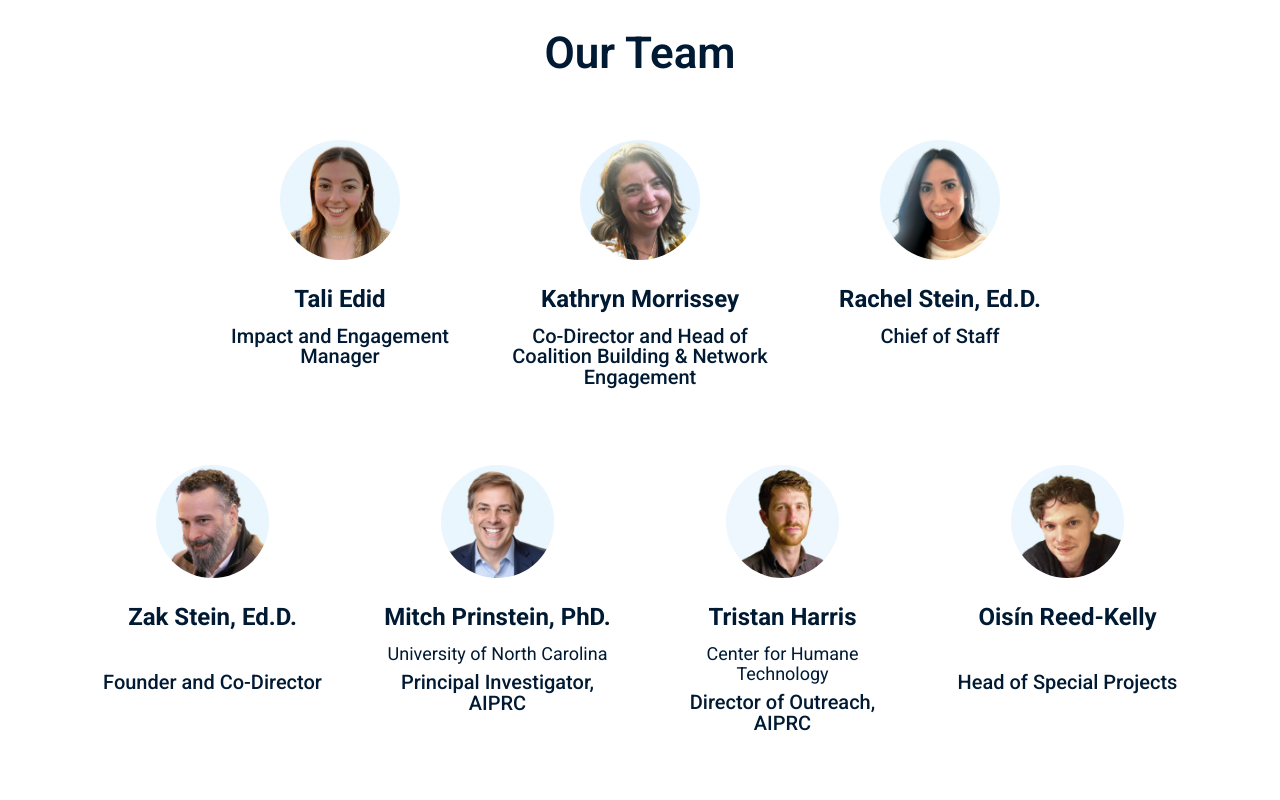
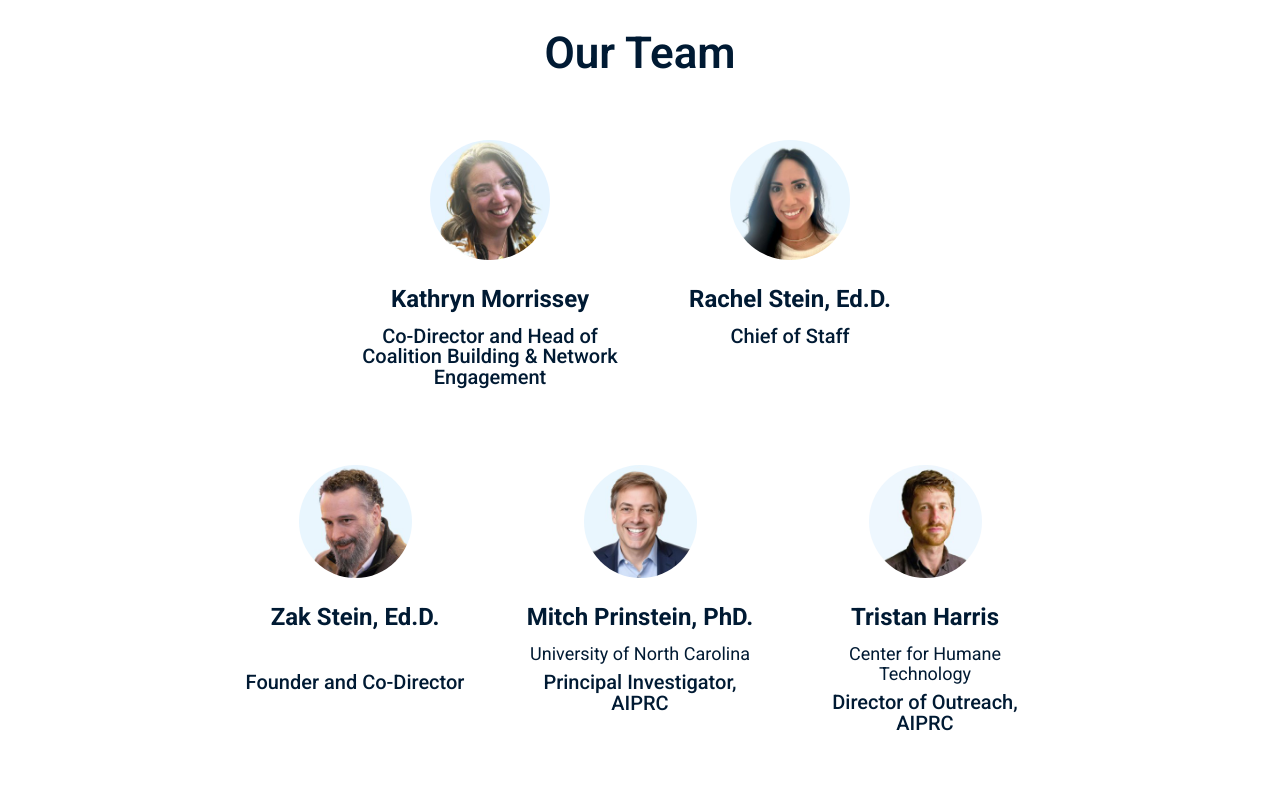
Before and after one commit to edwardwest/aiprc-site, a website: page about/index.html in a window 1280 px wide. Shown: the part 2820-3620 px from the top of the page. Drawn offline with Linux system fonts and the light colour scheme.

Commit message:
About: remove Tali Edid and Oisín Reed-Kelly from Our Team
Rebalance team grids (2 + 3) so both rows stay centred; rebuild stamps.

Co-Authored-By: Claude Opus 5.5 <noreply@anthropic.com>
Claude-Session: https://claude.ai/code/session_01Q2EY5E5zouVfRTEdm2ZiPr

```diff
--- a/about/index.html
+++ b/about/index.html
@@ -19,7 +19,7 @@
   <link rel="preload" href="/assets/fonts/roboto-latin.woff2" as="font" type="font/woff2" crossorigin>
   <link rel="preload" href="/assets/fonts/inter-latin.woff2" as="font" type="font/woff2" crossorigin>
   <link rel="stylesheet" href="/assets/css/modern-normalize.css?v=ff8475d3">
-  <link rel="stylesheet" href="/assets/css/site.css?v=a98cbeb2">
+  <link rel="stylesheet" href="/assets/css/site.css?v=f85c9d95">
   <script>document.documentElement.classList.add('js');</script>
   <script src="/assets/js/analytics.js?v=b8a90a6e" defer></script>
   <script src="/assets/js/site.js?v=8af2a9ce" defer></script>
@@ -139,11 +139,6 @@
          Photos go in /assets/img/team/ (square, at least 256×256). Leave the org line out if there isn't one. -->
     <ul class="team-grid team-grid--3">
       <li class="team-card">
-        <img class="team-card__photo" src="/assets/img/team/tali.jpg" width="256" height="256" alt="Headshot of Tali Edid" loading="lazy">
-        <p class="team-card__name">Tali Edid</p>
-        <p class="team-card__role">Impact and Engagement Manager</p>
-      </li>
-      <li class="team-card">
         <img class="team-card__photo" src="/assets/img/team/kathryn.jpg" width="256" height="256" alt="Headshot of Kathryn Morrissey" loading="lazy">
         <p class="team-card__name">Kathryn Morrissey</p>
         <p class="team-card__role">Co-Director and Head of Coalition Building &amp; Network Engagement</p>
@@ -172,12 +167,6 @@
         <p class="team-card__name">Tristan Harris</p>
         <p class="team-card__org">Center for Humane Technology</p>
         <p class="team-card__role">Director of Outreach, AIPRC</p>
-      </li>
-      <li class="team-card">
-        <img class="team-card__photo" src="/assets/img/team/oisin.jpg" width="256" height="256" alt="Headshot of Oisín Reed-Kelly" loading="lazy">
-        <p class="team-card__name">Oisín Reed-Kelly</p>
-        <p class="team-card__org">&nbsp;</p>
-        <p class="team-card__role">Head of Special Projects</p>
       </li>
     </ul>
   </section>
--- a/assets/css/site.css
+++ b/assets/css/site.css
@@ -591,8 +591,9 @@ h6 { font-size: 18px; line-height: 1.25; }
 .team { padding: 10px; }
 .team h2 { text-align: center; line-height: 1.2; margin-bottom: 40px; }
 .team-grid { display: grid; justify-content: center; max-width: var(--content); margin-inline: auto; }
-.team-grid--3 { grid-template-columns: repeat(3, 300px); margin-bottom: 21px; }
-.team-grid--4 { grid-template-columns: repeat(4, 1fr); }
+/* Top row holds 2 people, bottom row 3 (column widths match the original 3- and 4-up rows). */
+.team-grid--3 { grid-template-columns: repeat(2, 300px); margin-bottom: 21px; }
+.team-grid--4 { grid-template-columns: repeat(3, 285px); }
 .team-card { display: flex; flex-direction: column; align-items: center; padding: 0 10px 20px; text-align: center; }
 .team-card__photo { width: 120px; height: 120px; margin: 20px 0 18px; flex: none; border-radius: 50%; object-fit: cover; }
 .team-grid--4 .team-card__photo { width: 113px; height: 113px; }
@@ -603,6 +604,7 @@ h6 { font-size: 18px; line-height: 1.25; }
 .team-card__name + .team-card__role { padding-top: 0; }
 @media (max-width: 1024px) {
   .team-grid--3, .team-grid--4 { grid-template-columns: repeat(2, 1fr); }
+  .team-grid--4 > .team-card:last-child:nth-child(odd) { grid-column: 1 / -1; }
   .team-card__photo, .team-grid--4 .team-card__photo { width: 128px; height: 128px; }
 }
 @media (max-width: 767px) {
```
Also changed, not shown: 404.html (+1 -1 lines), conference/index.html (+1 -1 lines), contact/index.html (+1 -1 lines), datablitz/index.html (+1 -1 lines), index.html (+1 -1 lines), news/index.html (+1 -1 lines), privacy-policy/index.html (+1 -1 lines).
